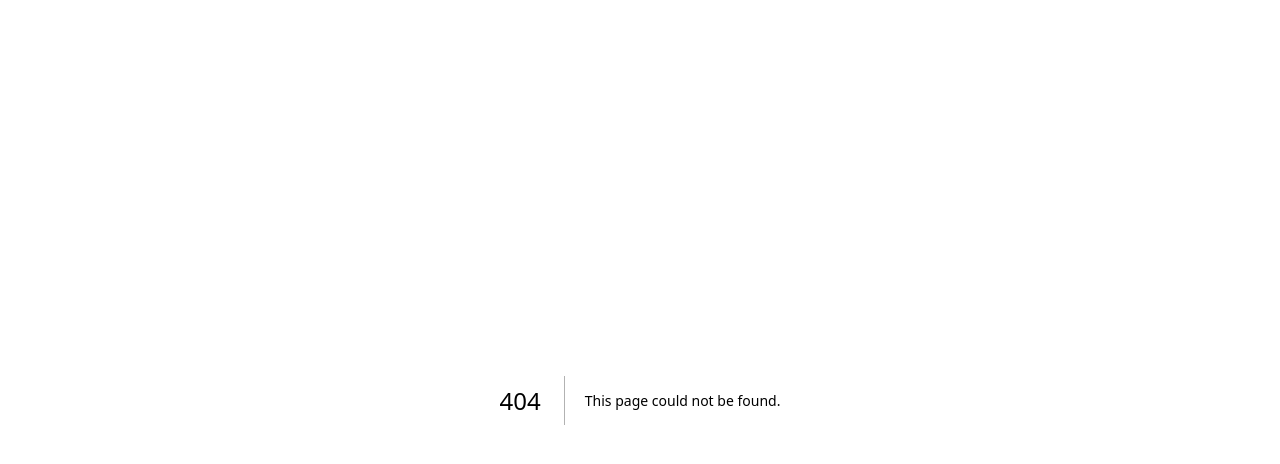
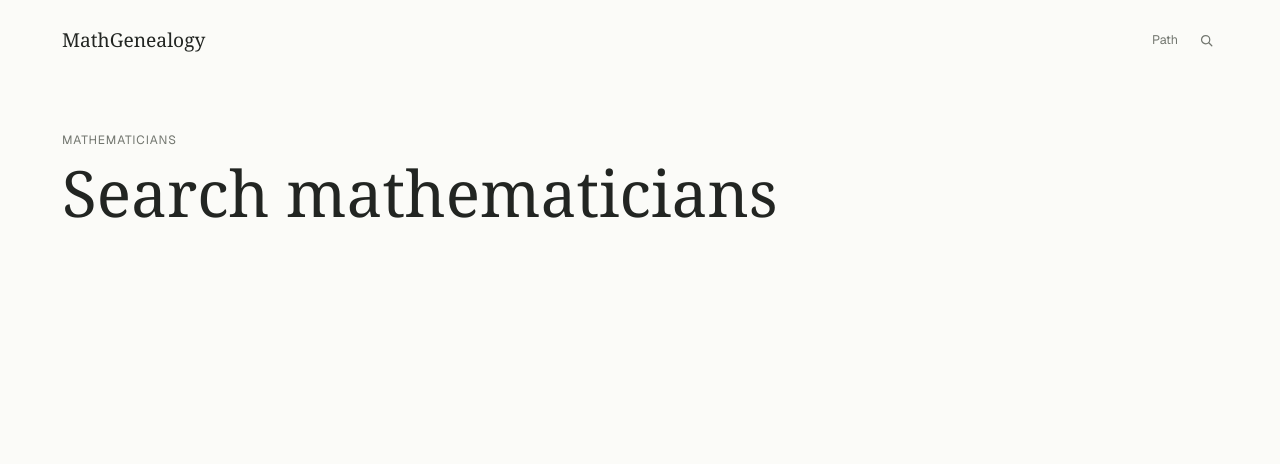
Before and after one commit to abdanar/mathgenealogy, a Next.js app: page /search in a window 1280 px wide. Before the commit this address had no page. Shown: the top 464 px of the page. Built offline with nearby package versions, Linux system fonts and the light colour scheme.

Commit message:
Implement search functionality with pagination and header search component

```diff
--- a/app/globals.css
+++ b/app/globals.css
@@ -42,13 +42,16 @@
 .search-result small { margin-top: 3px; color: var(--muted); font-family: var(--font-geist-sans), sans-serif; font-size: 0.72rem; }
 .search__empty { margin: 0; padding: 15px 16px; color: var(--muted); font-family: var(--font-geist-sans), sans-serif; font-size: 0.85rem; }
 .profile { width: min(100%, var(--page-width)); margin: 0 auto; padding: 26px 42px 56px; }
-.profile__search { display: flex; align-items: center; justify-content: space-between; gap: 32px; border-bottom: 1px solid var(--line); padding-bottom: 21px; }
+.profile__search { display: flex; align-items: center; justify-content: space-between; gap: 32px; }
 .profile__tools { display: flex; align-items: center; gap: 16px; font-family: var(--font-geist-sans), sans-serif; font-size: 0.78rem; }
 .profile__tools > a { color: var(--muted); text-decoration-color: #babcb5; text-underline-offset: 3px; }
 .profile__tools > a:hover, .profile__tools > a:focus-visible, .profile__tools > a[aria-current="page"] { color: var(--accent); }
 .wordmark { text-decoration: none; font-size: 1.2rem; }
 .wordmark:hover, .wordmark:focus-visible { color: var(--accent); }
-.mathematician-header { padding: 82px 0 62px; }
+.header-search-toggle { display: grid; width: 24px; height: 24px; place-items: center; border: 0; background: transparent; color: var(--muted); cursor: pointer; padding: 0; }
+.header-search-toggle:hover, .header-search-toggle:focus-visible { color: var(--accent); }
+.header-search-toggle svg { width: 17px; height: 17px; fill: none; stroke: currentColor; stroke-linecap: round; stroke-width: 1.75; }
+.mathematician-header { padding: 82px 0 28px; }
 .mathematician-header h1 { margin: 0; font-size: clamp(2.5rem, 5vw, 4rem); font-weight: 400; letter-spacing: 0; line-height: 1.04; }
 .mathematician-header p { margin: 10px 0 0; }
 .mathematician-header h1, .mathematician-header__dissertation, .genealogy-list h3, .genealogy-list__institution, .genealogy-list__dissertation, .path-picker__results span, .path-picker__results small, .path-result strong, .path-result small { overflow-wrap: anywhere; }
@@ -61,11 +64,10 @@
 .mathematician-header__dissertation p:first-child { color: var(--ink); font-family: var(--font-geist-sans), sans-serif; font-size: 0.72rem; font-style: normal; letter-spacing: 0.07em; text-transform: uppercase; }
 .mathematician-header__dissertation p + p { margin-top: 4px; }
 .mathematician-header__fields { color: var(--accent); }
-.genealogy-list { width: min(100%, 800px); margin-top: 8px; border-top: 1px solid var(--line); padding-top: 30px; }
-.genealogy-list h2 { margin: 0 0 18px; font-family: var(--font-geist-sans), sans-serif; font-size: 0.78rem; font-weight: 600; letter-spacing: 0.07em; text-transform: uppercase; }
+.genealogy-list { width: min(100%, 800px); }
+.genealogy-list h2 { margin: 0 0 18px; border-bottom: 1px solid var(--line); padding-bottom: 12px; font-family: var(--font-geist-sans), sans-serif; font-size: 0.78rem; font-weight: 600; letter-spacing: 0.07em; text-transform: uppercase; }
 .genealogy-list__entries { margin: 0; padding: 0; list-style: none; }
-.genealogy-list__entry { border-top: 1px solid var(--line); }
-.genealogy-list__entry:last-child { border-bottom: 1px solid var(--line); }
+.genealogy-list__entry + .genealogy-list__entry { border-top: 1px solid var(--line); }
 .genealogy-list__link { display: grid; grid-template-columns: minmax(0, 1fr) 4ch; gap: 28px; padding: 20px 4px 21px 0; text-decoration: none; transition: color 150ms ease; }
 .genealogy-list__link:hover h3, .genealogy-list__link:focus-visible h3 { color: var(--accent); }
 .genealogy-list__link:focus-visible { outline: 2px solid var(--accent); outline-offset: 3px; }
@@ -120,13 +122,31 @@
 .path-result__connector::after { display: block; padding-top: 23px; color: #999d94; content: "↓"; font-family: var(--font-geist-sans), sans-serif; font-size: 0.82rem; transform: translateX(-4px); }
 .path-result > p, .path-empty { margin: 28px 0 0; color: var(--muted); font-family: var(--font-geist-sans), sans-serif; font-size: 0.8rem; }
 .path-empty { border-top: 1px solid var(--line); padding-top: 22px; }
+.search-page { width: min(100%, var(--page-width)); margin: 0 auto; padding: 26px 42px 80px; }
+.search-page__header { padding: 76px 0 38px; }
+.search-page__header h1 { max-width: 760px; margin: 10px 0 0; font-size: clamp(2.4rem, 5vw, 4rem); font-weight: 400; line-height: 1.05; overflow-wrap: anywhere; }
+.search-page__results { width: min(100%, 800px); margin: 0; padding: 0; list-style: none; border-top: 1px solid var(--line); }
+.search-page__results li { border-bottom: 1px solid var(--line); }
+.search-page__results a { display: block; padding: 20px 0 21px; text-decoration: none; }
+.search-page__results h2 { margin: 0; font-size: 1.12rem; font-weight: 400; line-height: 1.25; overflow-wrap: anywhere; }
+.search-page__results p, .search-page__empty { margin: 5px 0 0; color: var(--muted); font-family: var(--font-geist-sans), sans-serif; font-size: 0.78rem; line-height: 1.45; overflow-wrap: anywhere; }
+.search-page__results .search-page__dissertation { max-width: 62ch; margin-top: 7px; color: #6e726c; font-family: Georgia, "Times New Roman", serif; font-size: 0.9rem; font-style: italic; line-height: 1.5; }
+.search-page__results a:hover h2, .search-page__results a:focus-visible h2 { color: var(--accent); }
+.search-page__empty { border-top: 1px solid var(--line); padding-top: 22px; }
+.search-pagination { display: flex; align-items: center; gap: 14px; width: min(100%, 800px); margin-top: 28px; color: var(--muted); font-family: var(--font-geist-sans), sans-serif; font-size: 0.78rem; }
+.search-pagination a { color: var(--ink); text-decoration-color: #babcb5; text-underline-offset: 3px; }
+.search-pagination a:hover, .search-pagination a:focus-visible { color: var(--accent); }
+.search-pagination > span { color: #9a9d96; }
+.search-pagination__numbers { display: flex; gap: 10px; }
+.search-pagination__current { color: var(--accent) !important; font-weight: 600; }
+.search-pagination__status { display: none; }
 
 @media (max-width: 640px) {
   .profile { padding: 18px 18px 30px; }
   .profile__search { align-items: flex-start; flex-direction: column; gap: 15px; }
   .profile__tools { width: 100%; justify-content: space-between; }
   .search--compact { width: 100%; }
-  .mathematician-header { padding: 51px 0 42px; }
+  .mathematician-header { padding: 51px 0 28px; }
   .genealogy-list__link { grid-template-columns: minmax(0, 1fr) auto; gap: 14px; padding: 18px 0 19px; }
   .genealogy-list h3 { font-size: 1.04rem; }
   .genealogy-list__dissertation { max-width: none; font-size: 0.87rem; }
@@ -137,4 +157,9 @@
   .path-page__header { padding: 54px 0 32px; }
   .path-form { grid-template-columns: 1fr; gap: 16px; }
   .path-form > button { width: fit-content; padding: 0 18px; }
+  .search-page { padding: 18px 18px 52px; }
+  .search-page__header { padding: 54px 0 32px; }
+  .search-pagination { justify-content: space-between; gap: 10px; }
+  .search-pagination__numbers { display: none; }
+  .search-pagination__status { display: inline; }
 }
--- a/app/mathematician/[id]/page.tsx
+++ b/app/mathematician/[id]/page.tsx
@@ -1,6 +1,6 @@
 import { GenealogyList } from "@/components/GenealogyList";
+import { HeaderSearch } from "@/components/HeaderSearch";
 import { MathematicianHeader } from "@/components/MathematicianHeader";
-import { SearchBar } from "@/components/SearchBar";
 import { getLocalGenealogy } from "@/lib/genealogy";
 import Link from "next/link";
 import { notFound } from "next/navigation";
@@ -18,8 +18,8 @@
       <div className="profile__search">
         <Link className="wordmark" href="/">MathGenealogy</Link>
         <div className="profile__tools">
-          <SearchBar compact />
           <Link href="/path">Path</Link>
+          <HeaderSearch />
         </div>
       </div>
       <MathematicianHeader mathematician={genealogy.subject} advisors={genealogy.advisors} />
--- a/app/path/page.tsx
+++ b/app/path/page.tsx
@@ -1,6 +1,6 @@
 import Link from "next/link";
+import { HeaderSearch } from "@/components/HeaderSearch";
 import { PathFinder } from "@/components/PathFinder";
-import { SearchBar } from "@/components/SearchBar";
 
 export const metadata = { title: "Path | MathGenealogy" };
 
@@ -10,8 +10,8 @@
       <div className="profile__search">
         <Link className="wordmark" href="/">MathGenealogy</Link>
         <div className="profile__tools">
-          <SearchBar compact />
           <Link aria-current="page" href="/path">Path</Link>
+          <HeaderSearch />
         </div>
       </div>
       <header className="path-page__header">
--- /dev/null
+++ b/app/search/page.tsx
@@ -0,0 +1,36 @@
+import Link from "next/link";
+import { HeaderSearch } from "@/components/HeaderSearch";
+import { SearchPagination, SearchResults } from "@/components/SearchResults";
+import { searchMathematiciansForResults } from "@/lib/genealogy";
+
+export const metadata = { title: "Search | MathGenealogy" };
+
+export default async function SearchPage({
+  searchParams,
+}: PageProps<"/search">) {
+  const { page: pageParameter, q } = await searchParams;
+  const query = typeof q === "string" ? q.trim() : "";
+  const parsedPage = typeof pageParameter === "string" ? Number(pageParameter) : 1;
+  const requestedPage = Number.isInteger(parsedPage) && parsedPage > 0 ? parsedPage : 1;
+  const results = query ? await searchMathematiciansForResults(query, requestedPage) : undefined;
+
+  return (
+    <main className="search-page">
+      <div className="profile__search">
+        <Link className="wordmark" href="/">MathGenealogy</Link>
+        <div className="profile__tools">
+          <Link href="/path">Path</Link>
+          <HeaderSearch />
+        </div>
+      </div>
+      <header className="search-page__header">
+        <p className="eyebrow">Mathematicians</p>
+        <h1>{query ? `${results?.total} result${results?.total === 1 ? "" : "s"} for “${query}”` : "Search mathematicians"}</h1>
+      </header>
+      {query && (results?.mathematicians.length ? <>
+        <SearchResults mathematicians={results.mathematicians} />
+        <SearchPagination query={query} page={results.page} totalPages={results.totalPages} />
+      </> : <p className="search-page__empty">No mathematicians found for “{query}”.</p>)}
+    </main>
+  );
+}
--- /dev/null
+++ b/components/HeaderSearch.tsx
@@ -0,0 +1,33 @@
+"use client";
+
+import { useRef, useState } from "react";
+import { SearchBar } from "@/components/SearchBar";
+
+export function HeaderSearch() {
+  const [isOpen, setIsOpen] = useState(false);
+  const toggleRef = useRef<HTMLButtonElement>(null);
+
+  function closeSearch() {
+    setIsOpen(false);
+    requestAnimationFrame(() => toggleRef.current?.focus());
+  }
+
+  if (isOpen) {
+    return <SearchBar autoFocus compact onEscape={closeSearch} />;
+  }
+
+  return (
+    <button
+      aria-label="Open search"
+      className="header-search-toggle"
+      ref={toggleRef}
+      type="button"
+      onClick={() => setIsOpen(true)}
+    >
+      <svg aria-hidden="true" viewBox="0 0 24 24">
+        <circle cx="10.8" cy="10.8" r="5.8" />
+        <path d="m15.2 15.2 4.3 4.3" />
+      </svg>
+    </button>
+  );
+}
--- a/components/SearchBar.tsx
+++ b/components/SearchBar.tsx
@@ -8,9 +8,10 @@
 type SearchBarProps = {
   autoFocus?: boolean;
   compact?: boolean;
+  onEscape?: () => void;
 };
 
-export function SearchBar({ autoFocus = false, compact = false }: SearchBarProps) {
+export function SearchBar({ autoFocus = false, compact = false, onEscape }: SearchBarProps) {
   const router = useRouter();
   const inputId = useId();
   const inputRef = useRef<HTMLInputElement>(null);
@@ -43,26 +44,28 @@
       setQuery("");
       setResults([]);
       inputRef.current?.blur();
+      onEscape?.();
       return;
     }
 
-    if (!results.length) return;
-
-    if (event.key === "ArrowDown") {
+    if (event.key === "ArrowDown" && results.length) {
       event.preventDefault();
       setActiveIndex((index) => (index + 1) % results.length);
     }
 
-    if (event.key === "ArrowUp") {
+    if (event.key === "ArrowUp" && results.length) {
       event.preventDefault();
       setActiveIndex((index) => (index <= 0 ? results.length - 1 : index - 1));
     }
 
     if (event.key === "Enter") {
-      const mathematician = results[activeIndex] ?? results[0];
+      const mathematician = results[activeIndex];
       if (mathematician) {
         event.preventDefault();
         selectMathematician(mathematician);
+      } else if (query.trim()) {
+        event.preventDefault();
+        router.push(`/search?q=${encodeURIComponent(query.trim())}`);
       }
     }
   }
--- /dev/null
+++ b/components/SearchResults.tsx
@@ -0,0 +1,53 @@
+import Link from "next/link";
+import type { PaginatedMathematicians } from "@/lib/data/repository";
+import type { Mathematician } from "@/types/genealogy";
+
+export function SearchResults({ mathematicians }: { mathematicians: Mathematician[] }) {
+  return (
+    <ul className="search-page__results">
+      {mathematicians.map((mathematician) => (
+        <li key={mathematician.id}>
+          <Link href={`/mathematician/${mathematician.id}`}>
+            <h2>{mathematician.name}</h2>
+            {(mathematician.university || mathematician.degreeYear) && (
+              <p>{mathematician.university}{mathematician.university && mathematician.degreeYear ? " · " : ""}{mathematician.degreeYear}</p>
+            )}
+            {mathematician.dissertation && <p className="search-page__dissertation">{mathematician.dissertation}</p>}
+          </Link>
+        </li>
+      ))}
+    </ul>
+  );
+}
+
+function pageNumbers(currentPage: number, totalPages: number): (number | "ellipsis")[] {
+  if (totalPages <= 7) return Array.from({ length: totalPages }, (_, index) => index + 1);
+  if (currentPage <= 4) return [1, 2, 3, 4, 5, "ellipsis", totalPages];
+  if (currentPage >= totalPages - 3) return [1, "ellipsis", totalPages - 4, totalPages - 3, totalPages - 2, totalPages - 1, totalPages];
+  return [1, "ellipsis", currentPage - 1, currentPage, currentPage + 1, "ellipsis", totalPages];
+}
+
+export function SearchPagination({
+  query,
+  page,
+  totalPages,
+}: Pick<PaginatedMathematicians, "page" | "totalPages"> & { query: string }) {
+  if (totalPages <= 1) return null;
+
+  const hrefForPage = (nextPage: number) => `/search?q=${encodeURIComponent(query)}&page=${nextPage}`;
+
+  return (
+    <nav aria-label="Search results pagination" className="search-pagination">
+      {page > 1 ? <Link href={hrefForPage(page - 1)}>← Previous</Link> : <span>← Previous</span>}
+      <span className="search-pagination__numbers">
+        {pageNumbers(page, totalPages).map((item, index) => item === "ellipsis" ? (
+          <span key={`ellipsis-${index}`} aria-hidden="true">…</span>
+        ) : item === page ? (
+          <span aria-current="page" className="search-pagination__current" key={item}>{item}</span>
+        ) : <Link href={hrefForPage(item)} key={item}>{item}</Link>)}
+      </span>
+      <span className="search-pagination__status">Page {page} of {totalPages}</span>
+      {page < totalPages ? <Link href={hrefForPage(page + 1)}>Next →</Link> : <span>Next →</span>}
+    </nav>
+  );
+}
--- a/lib/data/repository.ts
+++ b/lib/data/repository.ts
@@ -4,9 +4,17 @@
   Mathematician,
 } from "@/types/genealogy";
 
+export type PaginatedMathematicians = {
+  mathematicians: Mathematician[];
+  page: number;
+  total: number;
+  totalPages: number;
+};
+
 export interface GenealogyRepository {
   getMathematician(id: string): Promise<Mathematician | undefined>;
   searchMathematicians(query: string): Promise<Mathematician[]>;
+  searchMathematiciansForResults(query: string, page: number): Promise<PaginatedMathematicians>;
   getAdvisors(id: string): Promise<Mathematician[]>;
   getStudents(id: string): Promise<Mathematician[]>;
   getLocalGenealogy(id: string): Promise<LocalGenealogy | undefined>;
--- a/lib/data/sqlite-repository.ts
+++ b/lib/data/sqlite-repository.ts
@@ -2,7 +2,7 @@
 
 import { join } from "node:path";
 import Database from "better-sqlite3";
-import type { GenealogyRepository } from "@/lib/data/repository";
+import type { GenealogyRepository, PaginatedMathematicians } from "@/lib/data/repository";
 import type { GenealogyPath, Mathematician } from "@/types/genealogy";
 
 type PersonRow = {
@@ -18,6 +18,8 @@
 
 const database = new Database(join(process.cwd(), "data", "mg.db"), { readonly: true });
 const maximumPathExpansions = 100_000;
+const autocompleteSearchLimit = 12;
+const searchResultsPageSize = 20;
 let studentIdsByAdvisor: Map<string, string[]> | undefined;
 
 const personSelect = `
@@ -91,7 +93,7 @@
   return row ? toMathematician(row) : undefined;
 }
 
-async function searchMathematicians(query: string) {
+async function searchMathematiciansWithLimit(query: string, limit: number) {
   const normalizedQuery = normalizedSearchQuery(query);
   if (!normalizedQuery) return [];
 
@@ -99,10 +101,38 @@
     `${personSelect}
      WHERE replace(lower(trim(p.FNAME || ' ' || coalesce(p.ONAME, '') || ' ' || p.LNAME)), char(223), 'ss') LIKE ?
        ORDER BY CASE WHEN replace(lower(p.LNAME), char(223), 'ss') = ? THEN 0 ELSE 1 END, p.FNAME, p.ONAME, p.LNAME
-     LIMIT 12`,
+     LIMIT ?`,
     `%${normalizedQuery}%`,
-      normalizedQuery,
+    normalizedQuery,
+    limit,
   );
+}
+
+async function searchMathematicians(query: string) {
+  return searchMathematiciansWithLimit(query, autocompleteSearchLimit);
+}
+
+async function searchMathematiciansForResults(query: string, requestedPage: number): Promise<PaginatedMathematicians> {
+  const normalizedQuery = normalizedSearchQuery(query);
+  if (!normalizedQuery) return { mathematicians: [], page: 1, total: 0, totalPages: 0 };
+
+  const searchPattern = `%${normalizedQuery}%`;
+  const predicate = "replace(lower(trim(p.FNAME || ' ' || coalesce(p.ONAME, '') || ' ' || p.LNAME)), char(223), 'ss') LIKE ?";
+  const total = (database.prepare(`SELECT COUNT(*) AS total FROM PERSONS p WHERE ${predicate}`).get(searchPattern) as { total: number }).total;
+  const totalPages = Math.ceil(total / searchResultsPageSize);
+  const page = totalPages ? Math.min(Math.max(1, requestedPage), totalPages) : 1;
+  const mathematicians = getPeople(
+    `${personSelect}
+     WHERE ${predicate}
+     ORDER BY CASE WHEN replace(lower(p.LNAME), char(223), 'ss') = ? THEN 0 ELSE 1 END, p.FNAME, p.ONAME, p.LNAME
+     LIMIT ? OFFSET ?`,
+    searchPattern,
+    normalizedQuery,
+    searchResultsPageSize,
+    (page - 1) * searchResultsPageSize,
+  );
+
+  return { mathematicians, page, total, totalPages };
 }
 
 async function getAdvisors(id: string) {
@@ -176,6 +206,7 @@
 export const sqliteGenealogyRepository: GenealogyRepository = {
   getMathematician,
   searchMathematicians,
+  searchMathematiciansForResults,
   getAdvisors,
   getStudents,
   getLocalGenealogy,
--- a/lib/genealogy.ts
+++ b/lib/genealogy.ts
@@ -5,6 +5,7 @@
 export const {
   getMathematician,
   searchMathematicians,
+  searchMathematiciansForResults,
   getAdvisors,
   getStudents,
   getLocalGenealogy,
```
